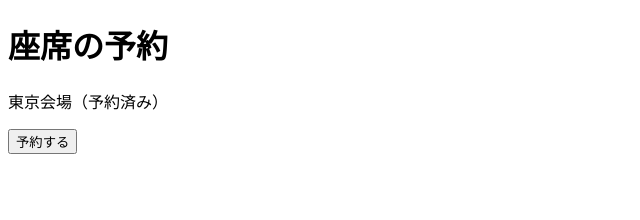
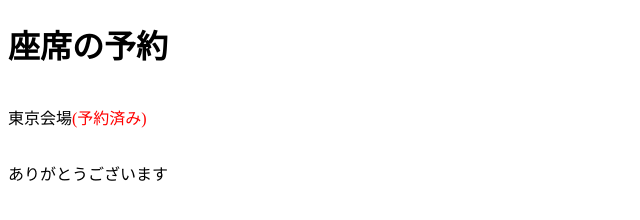
Before and after one commit to c3230426/www, a plain HTML site: page sample07/kadai06-2.html in a window 1280 px wide. Both pictures are taken after a click on the button "予約する". Shown: the whole page, without its empty margins (0-640 px from the left). Drawn offline with Linux system fonts and the light colour scheme.

Commit message:
updata11/12

```diff
--- a/sample07/kadai06-2.html
+++ b/sample07/kadai06-2.html
@@ -4,17 +4,32 @@
     <meta charset="UTF-8">
     <meta name="viewport" content="width=device-width, initial-scale=1.0">
     <title>Document</title>
+    <style>
+        .color{
+            color: red;
+        }
+        .text{
+            display: flex;
+        }
+    </style>
 </head>
 <body>
-<h1>座席の予約</h1>
-<p id="sample1">東京会場（予約受付中）</p>
-<button onclick="strFunction01()">予約する</button>
+    <h1>座席の予約</h1>
+        <div class="text">
+            <p>東京会場</p>
+            <p id="sample1" class="color">(予約受付中)</p>
+        </div>
+
+        <button id="sample2">予約する</button>
+    </div>
+    <p id="sample3" style="display: none">ありがとうございます</p>
 <script>
-    function strFunction01(){
-        var strObj = document.getElementById("sample1").innerHTML;
-        var result = strObj.replace(/（予約受付中）/g,"（予約済み）");
-        document.getElementById("sample1").innerHTML = result;
-    }
+    document.getElementById('sample2').addEventListener('click', function() {
+        const sample1 = document.getElementById('sample1');
+        const sample3 = document.getElementById('sample3');
+        sample1.textContent = '(予約済み)';
+        sample3.style.display = 'block';
+        this.style.display = 'none';
+    });
 </script>
-</body>
 </html>
```
